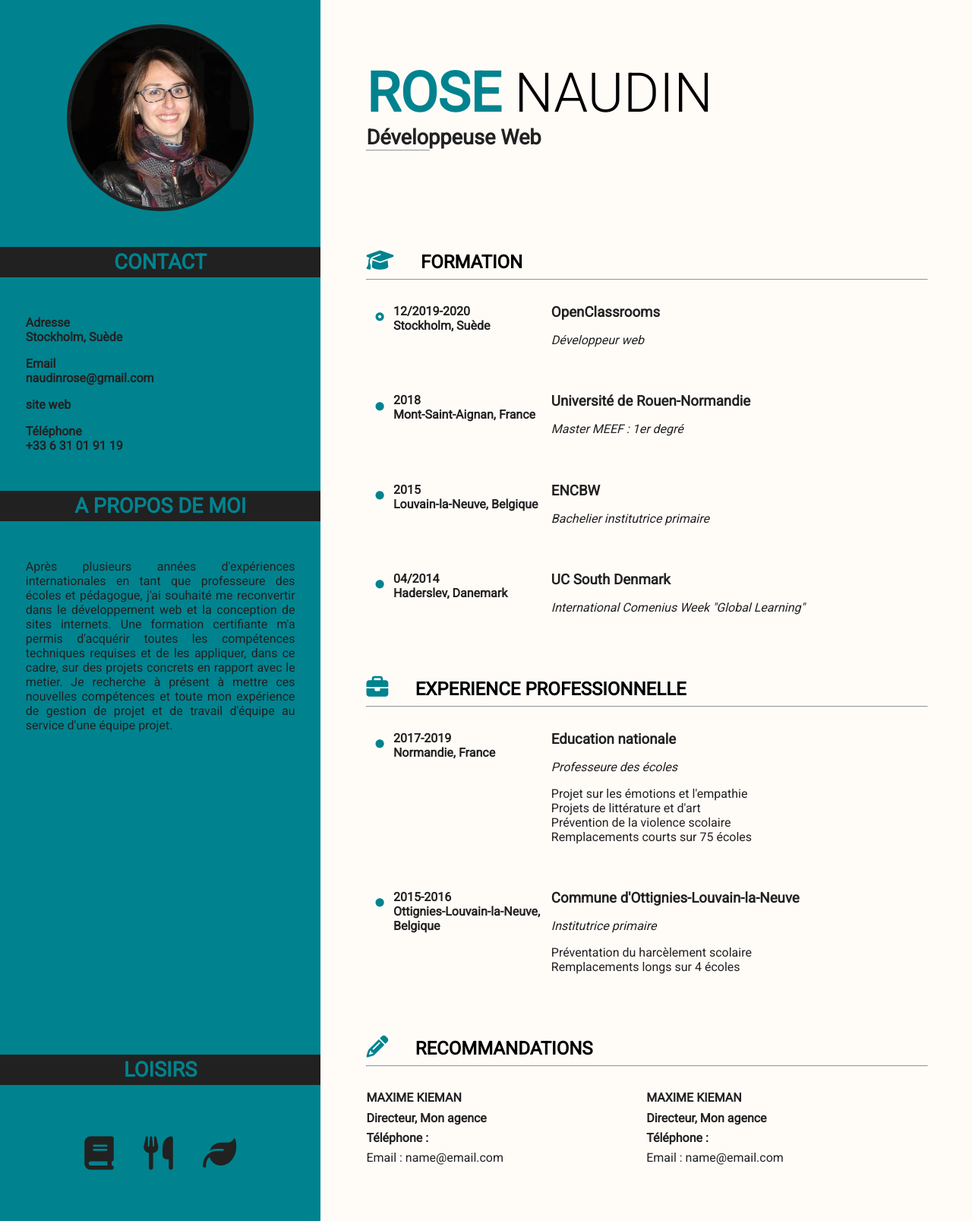
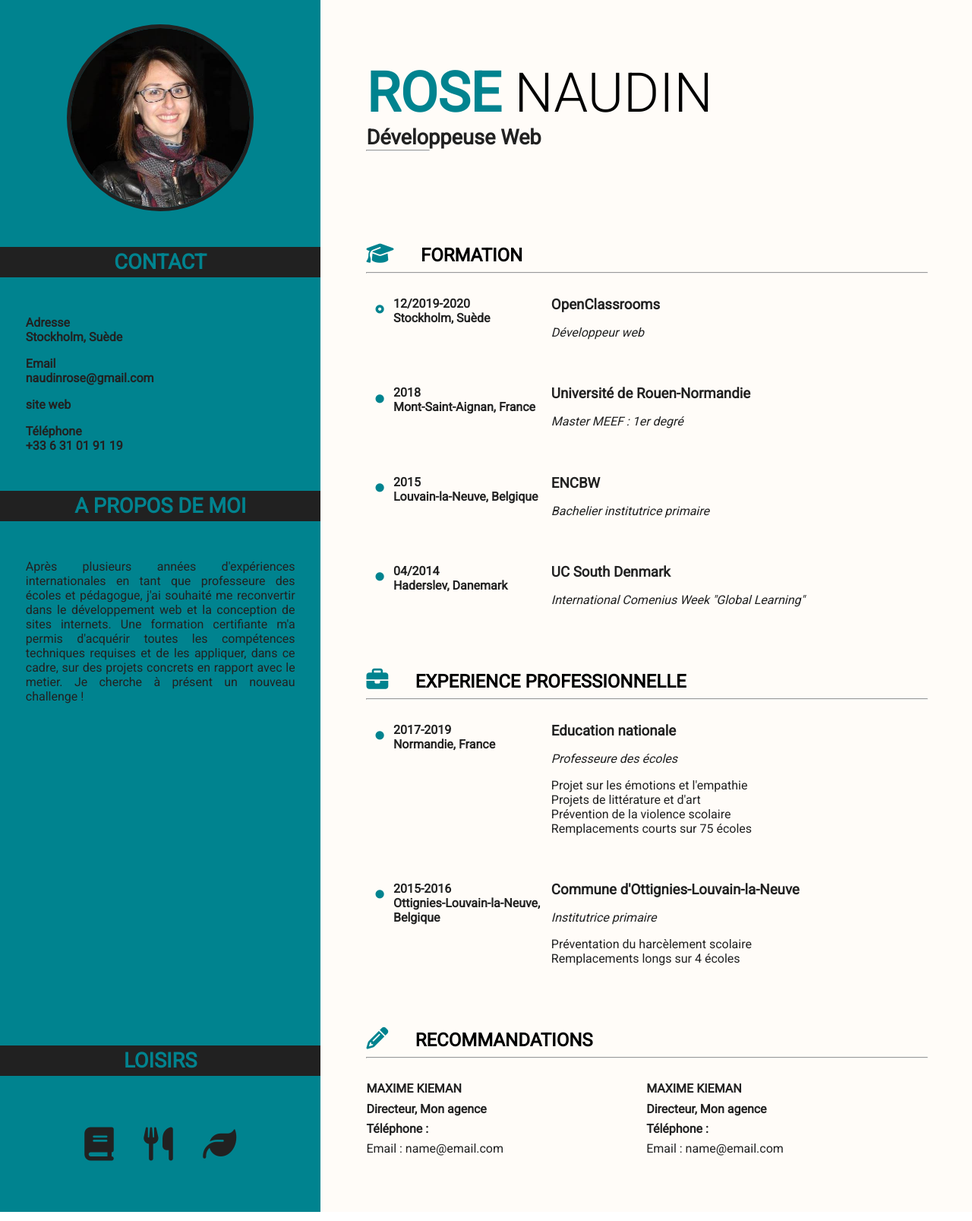
Before and after one commit to 08rose08/08rose08.github.io, a plain HTML site: page index.html in a window 1280 px wide. Shown: the part 31-1638 px from the top of the page at 76% size. Drawn offline with Linux system fonts and the light colour scheme.

Commit message:
version final, à propos, tout fonctionne

```diff
--- a/CV.css
+++ b/CV.css
@@ -12,6 +12,8 @@ body
     padding-right: 7%;
     color: #212121;
     margin-top: 5%;
+    display: flex;
+    flex-direction: column;
 }
 
 #cadre
@@ -23,7 +25,7 @@ body
 #nom
 {
     font-size: 450%;
-    margin-bottom: 0px;
+    margin: 0px;
     font-weight: 300;
     color: black;
 }
--- a/index.html
+++ b/index.html
@@ -27,7 +27,7 @@
             </div>
             <div id="apropos">
                 <h2>A PROPOS DE MOI</h2>
-                <p class="bio" id="blabla">Après plusieurs années d'expériences internationales en tant que professeure des écoles et pédagogue, j'ai souhaité me reconvertir dans le développement web et la conception de sites internets. Une formation certifiante m'a permis d'acquérir toutes les compétences techniques requises et de les appliquer, dans ce cadre, sur des projets concrets en rapport avec le metier. Je recherche à présent à mettre ces nouvelles compétences et toute mon expérience de gestion de projet et de travail d'équipe au service d'une équipe projet.</p>
+                <p class="bio" id="blabla">Après plusieurs années d'expériences internationales en tant que professeure des écoles et pédagogue, j'ai souhaité me reconvertir dans le développement web et la conception de sites internets. Une formation certifiante m'a permis d'acquérir toutes les compétences techniques requises et de les appliquer, dans ce cadre, sur des projets concrets en rapport avec le metier. Je cherche à présent un nouveau challenge !</p>
             </div>
             <div id="loisirs" >
                 <h2>LOISIRS</h2>
@@ -42,13 +42,13 @@
                 <p id="nom"><em>ROSE</em> NAUDIN</p>
                 <p id="sousTitre">Développeuse Web</p>
 
-                <hr class="ligne" id="ligne1"></br>
+                <div><hr class="ligne" id="ligne1"></div>
 
             </div>
             <div id="formation" class="bloc">
                 <h1><i class="fas fa-graduation-cap"></i> FORMATION</h1>
 
-                <hr class="ligne"></br>
+                <div><hr class="ligne"></div>
 
                 <div class="para">
                     <div class="para1">
@@ -94,7 +94,7 @@
             <div id="experience" class="bloc">
                 <h1><i class="fas fa-briefcase"></i> EXPERIENCE PROFESSIONNELLE</h1>
 
-                <hr class="ligne"></br>
+                <div><hr class="ligne"></div>
 
                 <div class="para">
                     <div class="para1">
@@ -126,7 +126,7 @@
             <div id="recommandations" class="bloc">
                 <h1><i class="fas fa-pencil-alt"></i> RECOMMANDATIONS</h1>
 
-                <hr class="ligne"></br>
+                <div><hr class="ligne"></div>
 
                 <div class="para">
                     <div class="recoContact">
```
